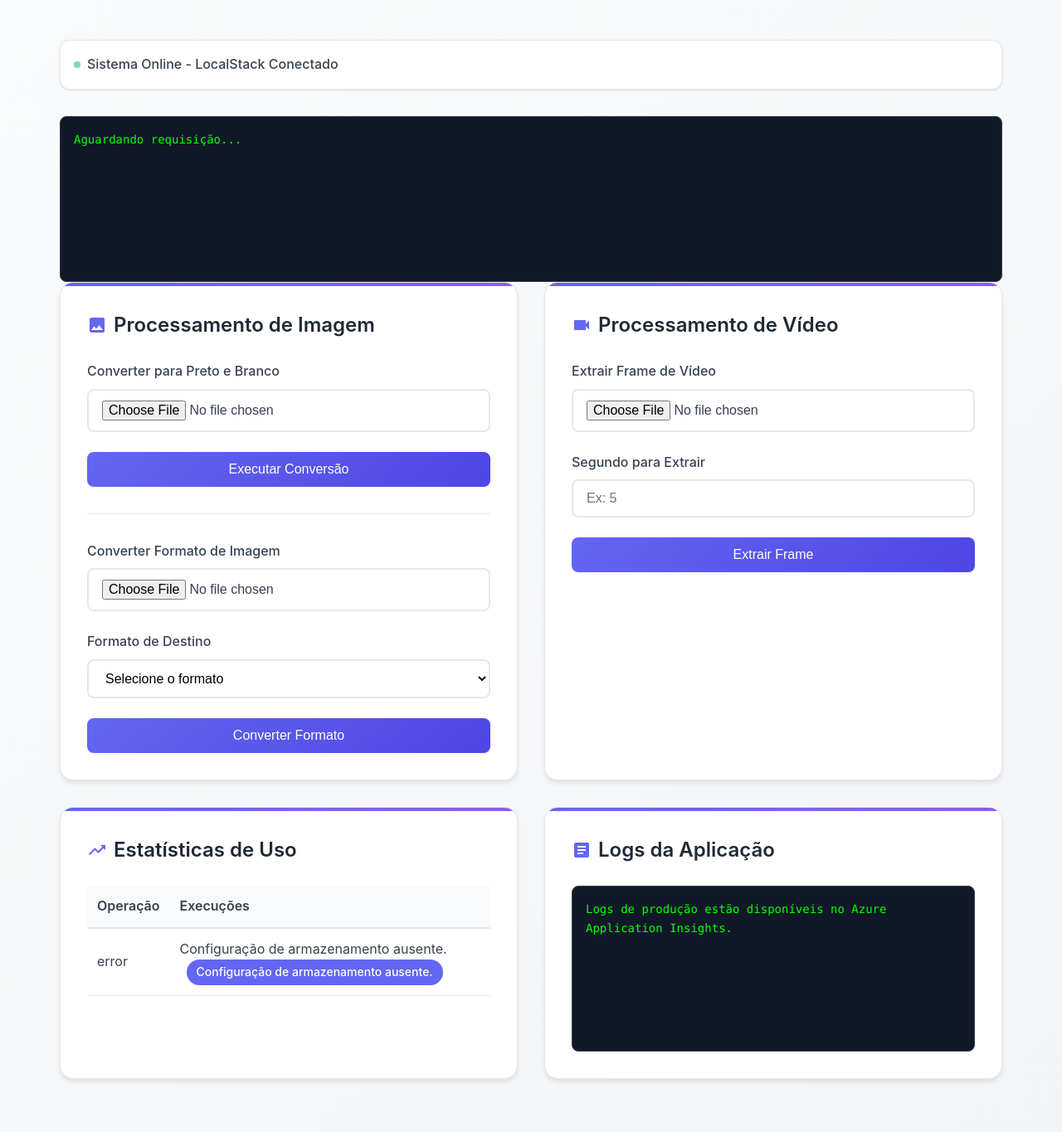
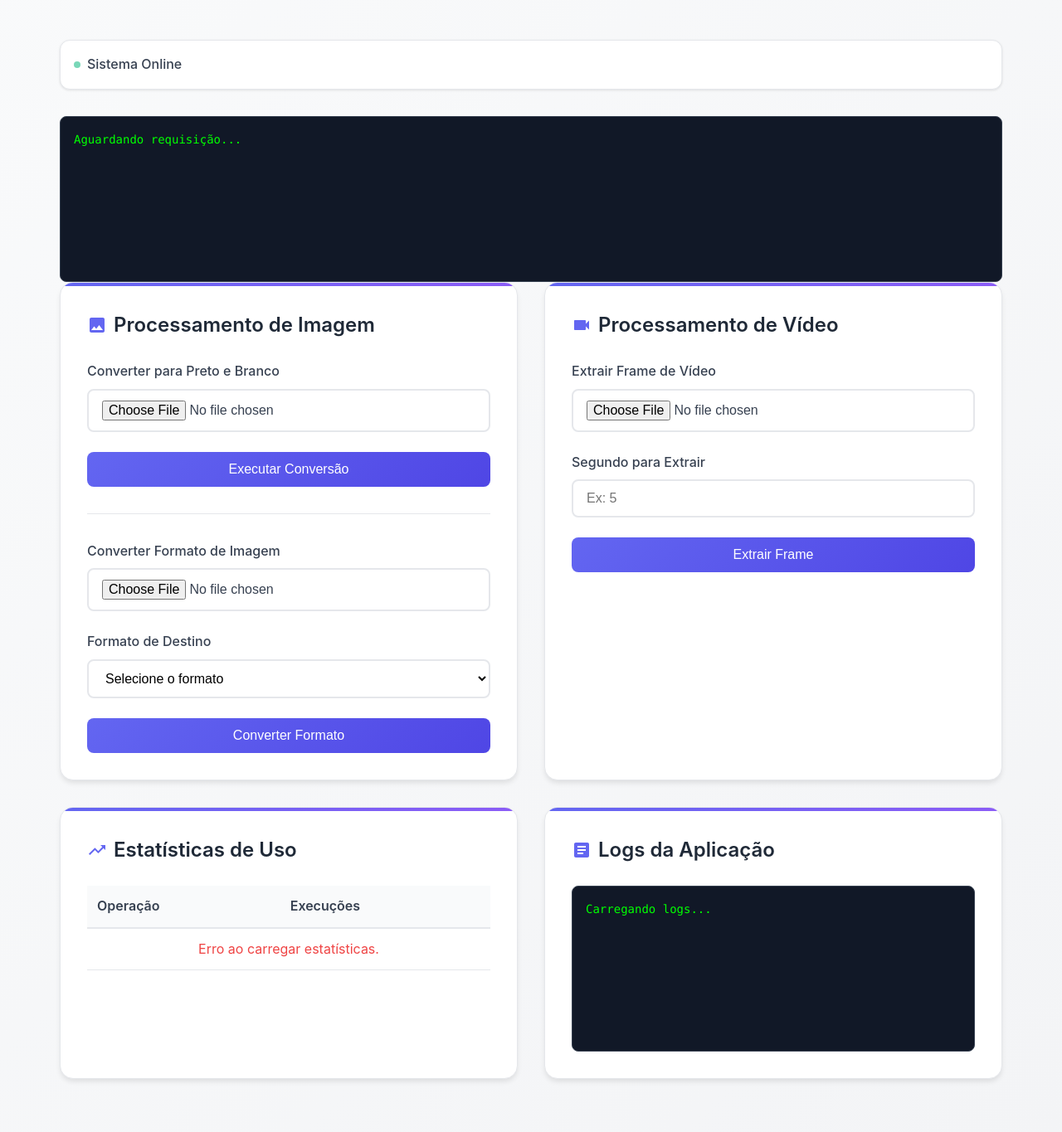
Before and after one commit to ianlucasalmeida/vision-azure, a Flask app: page / in a window 1280 px wide. Shown: the part 132-1497 px from the top of the page at 83% size. Run offline with Flask 3, Linux system fonts and the light colour scheme.

Commit message:
Fix: Rotas front-end

```diff
--- a/frontend/app/templates/index.html
+++ b/frontend/app/templates/index.html
@@ -346,7 +346,7 @@
         <div class="status-bar">
             <div class="status-indicator">
                 <div class="status-dot"></div>
-                <span>Sistema Online - LocalStack Conectado</span>
+                <span>Sistema Online</span>
             </div>
         </div>
 
@@ -373,7 +373,7 @@
                         <svg class="loading" width="16" height="16" viewBox="0 0 24 24" fill="currentColor">
                             <path d="M12 4V2A10 10 0 0 0 2 12h2a8 8 0 0 1 8-8Z"/>
                         </svg>
-                        Executar Conversão
+                        <span>Executar Conversão</span>
                     </button>
                 </form>
 
@@ -400,7 +400,7 @@
                         <svg class="loading" width="16" height="16" viewBox="0 0 24 24" fill="currentColor">
                             <path d="M12 4V2A10 10 0 0 0 2 12h2a8 8 0 0 1 8-8Z"/>
                         </svg>
-                        Converter Formato
+                        <span>Converter Formato</span>
                     </button>
                 </form>
             </div>
@@ -429,7 +429,7 @@
                         <svg class="loading" width="16" height="16" viewBox="0 0 24 24" fill="currentColor">
                             <path d="M12 4V2A10 10 0 0 0 2 12h2a8 8 0 0 1 8-8Z"/>
                         </svg>
-                        Extrair Frame
+                        <span>Extrair Frame</span>
                     </button>
                 </form>
             </div>
@@ -469,7 +469,6 @@
     </div>
 
     <script>
-        // Função para mostrar toast de notificação
         function showToast(message, type = 'success') {
             const toast = document.createElement('div');
             toast.className = `toast ${type}`;
@@ -483,85 +482,74 @@
             }, 3000);
         }
 
-        // Configurar formulários
         document.querySelectorAll('.upload-form').forEach(form => {
             form.addEventListener('submit', async function(e) {
                 e.preventDefault();
 
                 const btn = this.querySelector('button[type="submit"]');
-                const loading = btn.querySelector('.loading');
-                const originalText = btn.textContent;
+                const loadingIcon = btn.querySelector('.loading');
+                const btnText = btn.querySelector('span');
+                const originalText = btnText.textContent;
 
-                // Estado de loading
                 btn.disabled = true;
-                loading.style.display = 'block';
-                btn.querySelector('.loading').nextSibling.textContent = ' Processando...';
+                loadingIcon.style.display = 'inline-block';
+                btnText.textContent = 'Enviando...';
+
+                const resultsDiv = document.getElementById('results');
+                resultsDiv.textContent = 'Enviando ficheiro...';
 
                 try {
                     const formData = new FormData(this);
-                    const response = await fetch('/process', {
+
+                    // ***** A CORREÇÃO ESTÁ AQUI *****
+                    // O endpoint foi alterado de '/process' para '/upload'.
+                    // Agora, o formulário envia o ficheiro para a rota correta do Flask,
+                    // que apenas o salva no armazenamento e retorna imediatamente.
+                    const response = await fetch('/upload', {
                         method: 'POST',
                         body: formData
                     });
 
-                    const result = await response.text();
-                    const resultsDiv = document.getElementById('results');
+                    const result = await response.json();
 
                     if (response.ok) {
-                        resultsDiv.textContent = result;
-                        resultsDiv.scrollTop = resultsDiv.scrollHeight;
-                        showToast('Operação executada com sucesso!', 'success');
+                        resultsDiv.textContent = `Sucesso: ${result.success}\nO processamento está a ocorrer em segundo plano.`;
+                        showToast(result.success, 'success');
                     } else {
-                        resultsDiv.textContent = `Erro: ${result}`;
-                        showToast('Erro ao executar operação', 'error');
+                        resultsDiv.textContent = `Erro: ${result.error}`;
+                        showToast(result.error, 'error');
                     }
                 } catch (error) {
                     console.error('Erro:', error);
-                    document.getElementById('results').textContent = `Erro de conexão: ${error.message}`;
-                    showToast('Erro de conexão', 'error');
+                    resultsDiv.textContent = `Erro de conexão: ${error.message}`;
+                    showToast('Erro de conexão com o servidor', 'error');
                 } finally {
-                    // Remover estado de loading
                     btn.disabled = false;
-                    loading.style.display = 'none';
-                    btn.querySelector('.loading').nextSibling.textContent = originalText.replace('Processando...', '').trim();
+                    loadingIcon.style.display = 'none';
+                    btnText.textContent = originalText;
                 }
             });
         });
 
-        // Função para atualizar dados
-        async function updateAll() {
-            // Buscar logs
-            try {
-                const logsDiv = document.getElementById('logs');
-                const response = await fetch('/logs');
-                const text = await response.text();
-
-                if (logsDiv.textContent !== text) {
-                    logsDiv.textContent = text || 'Nenhum log disponível';
-                    logsDiv.scrollTop = logsDiv.scrollHeight;
-                }
-            } catch (error) {
-                document.getElementById('logs').textContent = 'Erro ao carregar logs';
-            }
-
-            // Buscar estatísticas
+        async function updateStats() {
             try {
                 const statsBody = document.getElementById('stats-body');
                 const response = await fetch('/stats');
+                if (!response.ok) throw new Error('Falha ao buscar estatísticas');
+
                 const data = await response.json();
 
                 let html = '';
                 const entries = Object.entries(data);
 
                 if (entries.length === 0) {
-                    html = '<tr><td colspan="2" style="text-align: center; color: var(--gray-500);">Nenhuma operação executada ainda</td></tr>';
+                    html = '<tr><td colspan="2" style="text-align: center; color: var(--gray-600);">Nenhuma operação executada ainda.</td></tr>';
                 } else {
                     entries.forEach(([operation, count]) => {
                         html += `
                             <tr>
                                 <td>${operation}</td>
                                 <td>
-                                    ${count}
                                     <span class="badge">${count}</span>
                                 </td>
                             </tr>
@@ -571,33 +559,22 @@
 
                 statsBody.innerHTML = html;
             } catch (error) {
+                console.error(error);
                 document.getElementById('stats-body').innerHTML =
-                    '<tr><td colspan="2" style="text-align: center; color: var(--error);">Erro ao carregar estatísticas</td></tr>';
+                    '<tr><td colspan="2" style="text-align: center; color: var(--error);">Erro ao carregar estatísticas.</td></tr>';
             }
         }
 
-        // Atualizar dados periodicamente
-        setInterval(updateAll, 5000);
+        // A função de logs foi removida porque o backend Flask não tem mais acesso
+        // direto aos logs de processamento, que agora estão na Azure Function.
+        // O terminal principal mostrará o estado do upload.
 
-        // Carregar dados iniciais
         document.addEventListener('DOMContentLoaded', () => {
-            updateAll();
+            updateStats();
+            setInterval(updateStats, 10000); // Atualiza estatísticas a cada 10 segundos
             console.log('Painel Vision-Serveless carregado com sucesso!');
         });
 
-        // Adicionar validação de arquivos
-        document.querySelectorAll('input[type="file"]').forEach(input => {
-            input.addEventListener('change', function() {
-                const file = this.files[0];
-                if (file) {
-                    const maxSize = 10 * 1024 * 1024; // 10MB
-                    if (file.size > maxSize) {
-                        showToast('Arquivo muito grande. Máximo: 10MB', 'error');
-                        this.value = '';
-                    }
-                }
-            });
-        });
     </script>
 </body>
 </html>
```
